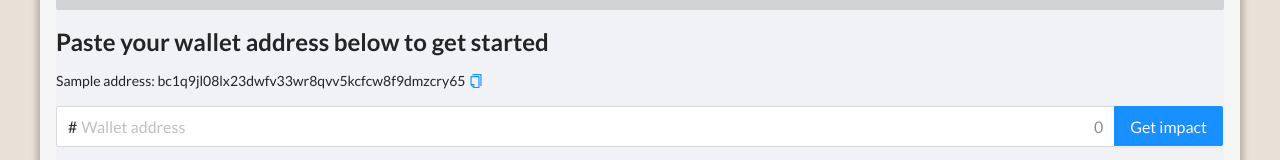
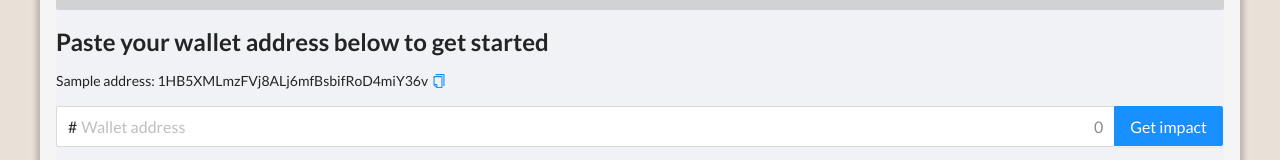
Before and after one commit to mrbrianevans/crypto-impact, a React (Vite) app in the folder website/: page / in a window 1280 px wide. Shown: the part 290-450 px from the top of the page. Built offline with nearby package versions, Linux system fonts and the light colour scheme.

Commit message:
Update README after hackathon

```diff
--- a/website/src/Components/AddWalletScreen.tsx
+++ b/website/src/Components/AddWalletScreen.tsx
@@ -47,8 +47,8 @@ const AddWalletScreen: React.FC<AddWalletScreenProps> = (props) => {
   return (
     <div className={styles.content}>
       <Title level={3}>Paste your wallet address below to get started</Title>
-      <Paragraph copyable={{text: 'bc1q9jl08lx23dwfv33wr8qvv5kcfcw8f9dmzcry65'}}>Sample address:
-        bc1q9jl08lx23dwfv33wr8qvv5kcfcw8f9dmzcry65</Paragraph>
+      <Paragraph copyable={{text: '1HB5XMLmzFVj8ALj6mfBsbifRoD4miY36v'}}>Sample address:
+        1HB5XMLmzFVj8ALj6mfBsbifRoD4miY36v</Paragraph>
       <Search size="large" prefix={'#'} placeholder={'Wallet address'} loading={loading} onSearch={callApi}
               allowClear enterButton={'Get impact'} showCount minLength={26}/>
       <Divider/>
@@ -58,7 +58,8 @@ const AddWalletScreen: React.FC<AddWalletScreenProps> = (props) => {
               </Col>
               <Col span={8}>
                   <Card title={'Total energy consumption'}>
-                      <Statistic title={'Kilowatt Hours (kWh)'} value={apiResponse&&(apiResponse.totalCostKwh).toFixed(2)}/>
+                      <Statistic title={'Kilowatt Hours (kWh)'}
+                                 value={apiResponse && (apiResponse.totalCostKwh).toFixed(2)}/>
                   </Card>
               </Col>
               <Col span={8}>
--- a/website/src/Components/Page.tsx
+++ b/website/src/Components/Page.tsx
@@ -22,7 +22,7 @@ const Page: React.FC<PageProps> = (props) => (
       </Layout.Content>
       <Layout.Footer>
         <HostedByGoogle/>
-        <Divider><Typography.Link strong href='https://cryptoimpact.com'>cryptoimpact.tech</Typography.Link> domain
+        <Divider><Typography.Link strong href='https://cryptoimpact.tech'>cryptoimpact.tech</Typography.Link> domain
           registered with <Typography.Link href="https://domain.com"
                                            target="_blank">domain.com</Typography.Link></Divider>
       </Layout.Footer>
```
Also changed, not shown: 1 other file (tests, documents, lock files or other folders).
